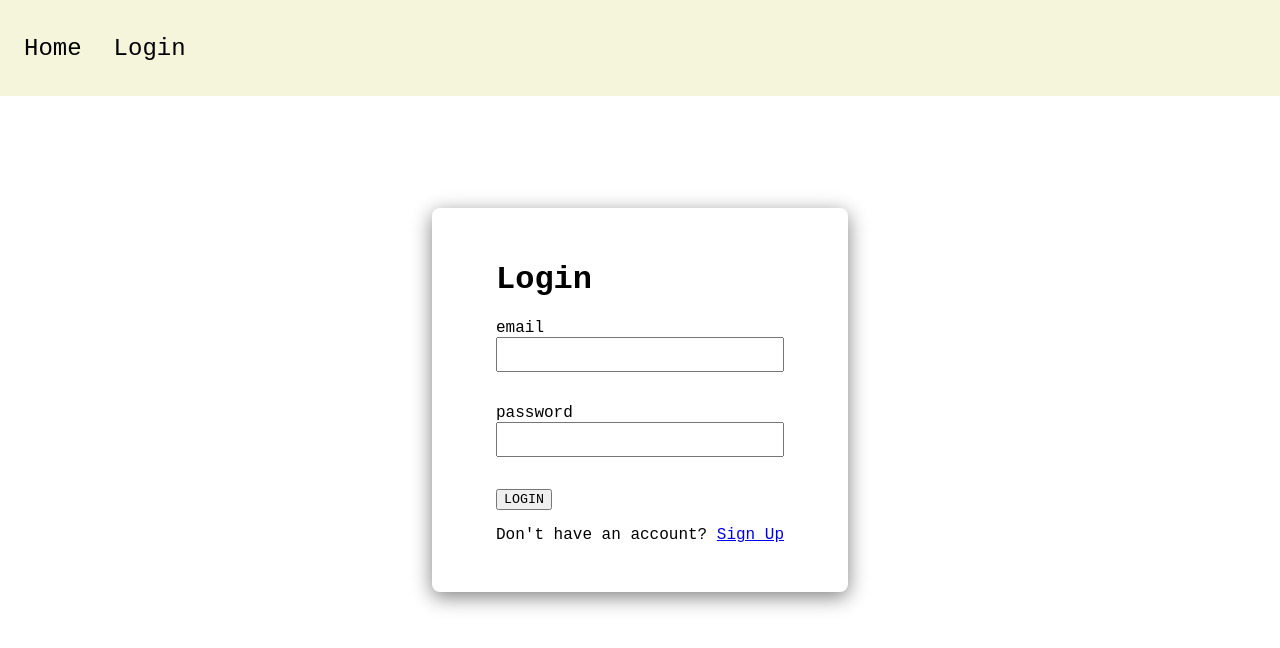
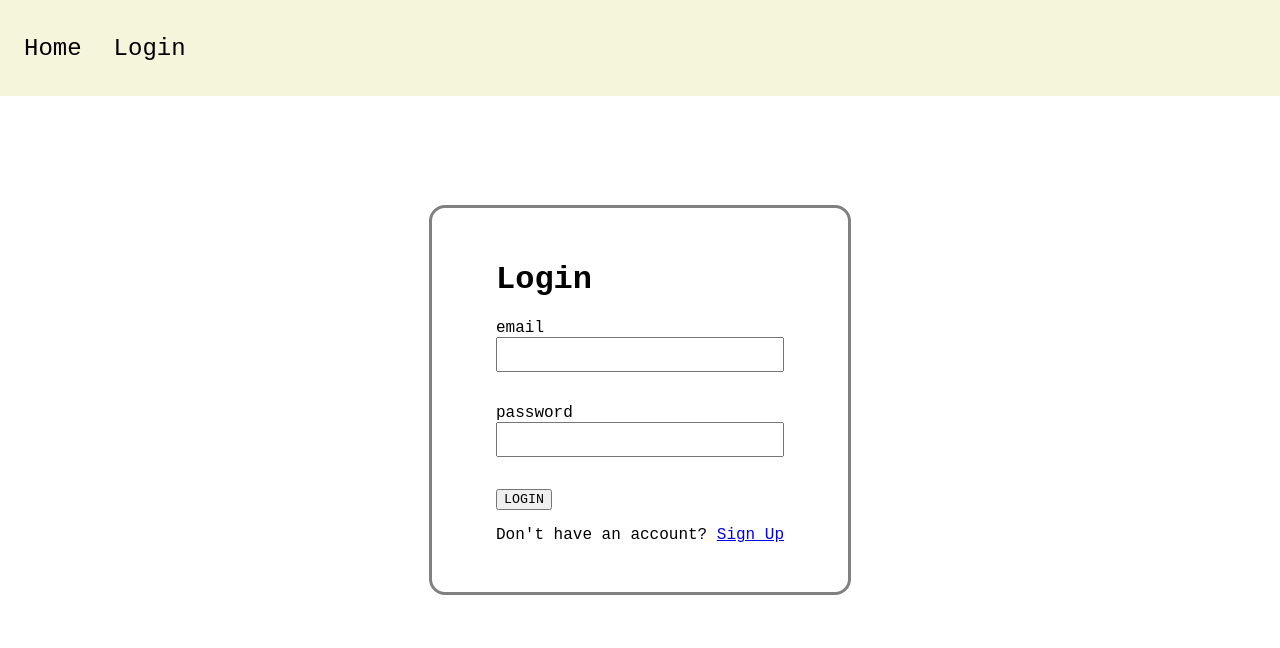
Before and after one commit to michaeldevlee/laravel-react-showcase, a React (Create React App) app in the folder frontend/: page /login in a window 1280 px wide. Shown: the top 648 px of the page. Built offline with nearby package versions, Linux system fonts and the light colour scheme; no server answers.

Commit message:
border change without box shadow

```diff
--- a/frontend/src/index.css
+++ b/frontend/src/index.css
@@ -34,8 +34,9 @@ input{
     display: flex;
     flex-direction: column;
     justify-content: space-between;
-    border-radius: 0.5rem;
-    box-shadow: 0px 5px 20px gray;
+    border-radius: 1rem;
+    border-color: grey;
+    border-style:solid;
     padding: 2em 4em;
 }
 
```
